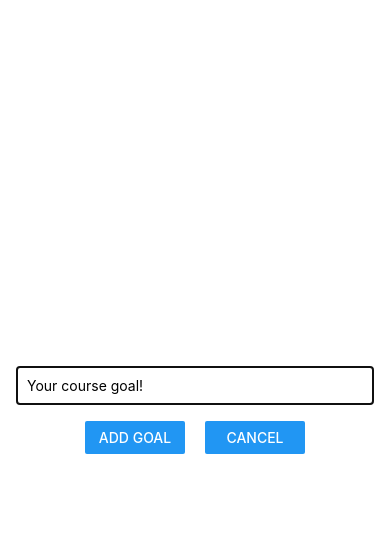
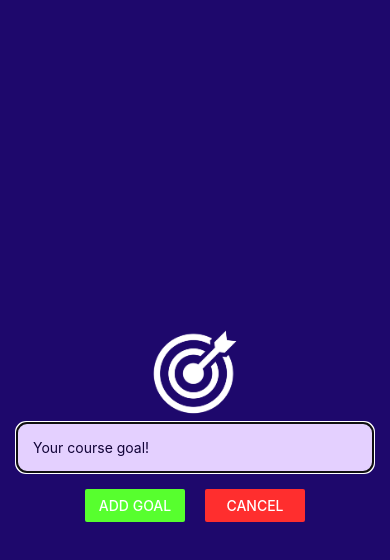
Before and after one commit to mikewanjero/RNCourse, a React Native app: screen / in a window 390 px wide. Both pictures are taken after a click on the button "NEW GOAL". Shown: the top 560 px of the page. Built offline with nearby package versions, Linux system fonts and the light colour scheme.

Commit message:
Added image, btn styling, img and textinput styling

```diff
--- a/components/goalInput.js
+++ b/components/goalInput.js
@@ -1,5 +1,13 @@
 import { useState } from "react";
-import { TextInput, View, Button, StyleSheet, Modal } from "react-native";
+import {
+  TextInput,
+  View,
+  Button,
+  StyleSheet,
+  Modal,
+  Image,
+} from "react-native";
+import { StatusBar } from "expo-status-bar";
 
 export default function GoalInput(props) {
   const [enteredGoalText, setEnteredGoalText] = useState("");
@@ -14,8 +22,14 @@
   }
 
   return (
+    <>
+      <StatusBar style="light" />
       <Modal visible={props.visible} animationType="slide">
         <View style={styles.inputContainer}>
+          <Image
+            source={require("../assets/images/goal.png")}
+            style={styles.image}
+          />
           <TextInput
             style={styles.textInput}
             placeholder="Your course goal!"
@@ -24,14 +38,23 @@
           />
           <View style={styles.buttonContainer}>
             <View style={styles.button}>
-            <Button title="Add Goal" onPress={addGoalHandler} />
+              <Button
+                title="Add Goal"
+                onPress={addGoalHandler}
+                color={"#57FF2E"}
+              />
             </View>
             <View style={styles.button}>
-            <Button title="Cancel" onPress={props.onCancel} />
+              <Button
+                title="Cancel"
+                onPress={props.onCancel}
+                color={"#FF2E2E"}
+              />
             </View>
           </View>
         </View>
       </Modal>
+    </>
   );
 }
 
@@ -40,16 +63,22 @@
     flex: 1,
     justifyContent: "center",
     alignItems: "center",
+    backgroundColor: "#1e086c",
     padding: 16,
-    marginBottom: 24,
-    borderBottomWidth: 1,
-    borderBottomColor: "#cccccc",
+  },
+  image: {
+    width: 100,
+    height: 100,
+    padding: 20,
   },
   textInput: {
     borderWidth: 1,
-    borderColor: "#cccccc",
+    borderColor: "#e4d0ff",
+    backgroundColor: "#e4d0ff",
+    color: "#120438",
+    borderRadius: 10,
     width: "100%",
-    padding: 10,
+    padding: 16,
   },
   buttonContainer: {
     marginTop: 16,
```
Lines whose indentation alone changed are shown as unchanged.
